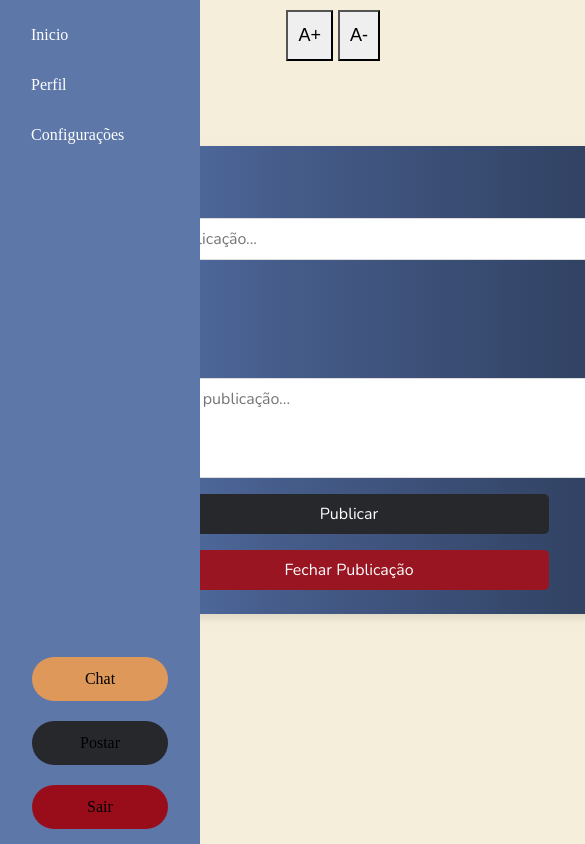
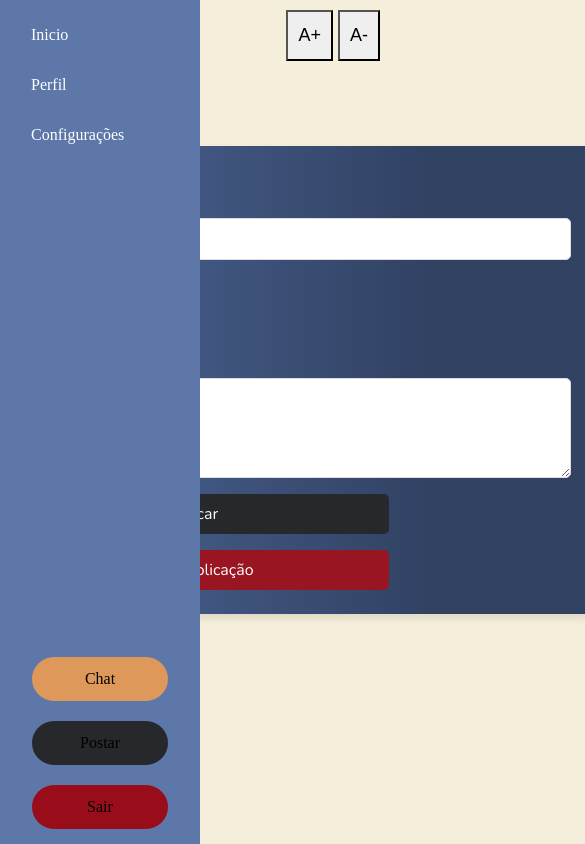
Before and after one commit to robertfullstack/Meet-TEA-3.0-Final, a React (Create React App) app: page /postar in a window 390 px wide. Shown: the top 844 px of the page, 585 px wide, since content can reach past the window. Built offline with nearby package versions, Linux system fonts and the light colour scheme; no server answers; a web font is replaced by a local one.

Commit message:
Commit atualização

```diff
--- a/src/styles/Home.css
+++ b/src/styles/Home.css
@@ -2,19 +2,48 @@
 body,
 html {
   font-family: Arial, sans-serif;
-    background-color: #F5EEDA;
+  background-color: #f5eeda;
+  justify-content: center;
+  place-items: center;
 }
 
-
 /* Container principal */
-.container-home {
+/* .container-home {
   display: flex;
   flex-direction: column;
   align-items: center;
   margin-left: 20em;
   max-height: 749px;
+} */
+
+.container-home {
+  display: flex;
+  flex-direction: column;
+  align-items: center;
+  max-height: 749px;
+  margin: 0 auto; /* Centraliza o container na tela */
+  width: 100%;
+  max-width: 1200px; /* Limita a largura máxima em telas grandes */
+  padding: 1rem;
 }
 
+/* .container-home {
+  display: grid;
+  /* margin-left: 20em; */
+/* place-items: center;
+  width: 769px;
+} */
+
+.main2 {
+  /* max-width: 769px; */
+  /* max-height: 769px; */
+  display: flex;
+  flex-direction: column;
+  /* align-self: center; */
+  /* margin-left: 20em; */
+  background-color: #f5eeda;
+  place-self: center;
+}
 /* Cabeçalho */
 .header {
   text-align: center;
@@ -27,6 +56,7 @@ html {
   justify-content: center;
   gap: 10px;
   font-family: "Poetsen One";
+  flex-wrap: wrap;
 }
 
 /* Parágrafo de boas-vindas */
@@ -38,7 +68,7 @@ html {
 /* Botão de postagem */
 .btn-post {
   padding: 0.5rem 1rem;
-    background-color: #007BFF;
+  background-color: #007bff;
   color: white;
   border: none;
   border-radius: 5px;
@@ -58,7 +88,12 @@ html {
   padding: 1.5rem;
   border-radius: 10px;
   box-shadow: 0 4px 8px rgba(0, 0, 0, 0.1);
-    background-image: linear-gradient(90deg, #6487C9 0%, #465D8B 40%, #314263 79%);
+  background-image: linear-gradient(
+    90deg,
+    #6487c9 0%,
+    #465d8b 40%,
+    #314263 79%
+  );
   font-family: "Nunito";
   font-size: medium;
   color: white;
@@ -87,11 +122,10 @@ html {
   resize: vertical;
 }
 
-
 .modal-publicar button {
   padding: 0.5rem;
   margin-top: 1rem;
-    background-color: #26282C;
+  background-color: #26282c;
   color: white;
   border: none;
   border-radius: 5px;
@@ -106,42 +140,53 @@ html {
 }
 
 /*Botões de Pefis*/
-#filtro{
+#filtro {
   background-color: #f0b782;
-    color:#000;
+  color: #000;
   border: 2px solid #000;
   border-radius: 10px;
   font-family: "Nunito";
   margin-left: 5px;
 }
 
-.modal-perfis label{
+.modal-perfis label {
   font-family: "Nunito";
   font-weight: bolder;
 }
 
 /* Parte do post*/
 .post {
-    background-image: linear-gradient(90deg, #6487C9 0%, #465D8B 40%, #314263 79%);
+  background-image: linear-gradient(
+    90deg,
+    #6487c9 0%,
+    #465d8b 40%,
+    #314263 79%
+  );
   padding: 20px;
   margin: 10px 0;
   border-radius: 10px;
   box-shadow: 0px 4px 6px rgba(0, 0, 0, 0.1);
   color: white;
-    font-family:"Nunito";
+  font-family: "Nunito";
   max-width: 40em;
+  width: 90%;
+  justify-content: center;
+  display: block;
+  overflow-wrap: break-word;
+  overflow: hidden;
 }
 
- input #file-upload-button{
+input #file-upload-button {
   background-color: #000;
 }
 
-
-.main2{
-    background-color: #F5EEDA ;
-}
+/* .main2 {
+  background-color: #f5eeda;
+  justify-self: center;
+  place-items: center;
+} */
 .sidbar {
-    background-color: #5C77A8;
+  background-color: #5c77a8;
   position: fixed;
   left: 0;
   top: 0;
@@ -152,14 +197,16 @@ html {
   justify-content: space-between; /* Coloca os elementos no topo e o final */
   padding: 15px;
   font-family: "Poetsen One";
+  z-index: 1000;
 }
 
 .nav {
   flex-grow: 1; /* Preenche o espaço vertical da navbar */
 }
 
-
-#perfil, #config, #inicio{
+#perfil,
+#config,
+#inicio {
   color: white;
   margin-bottom: 10px;
   cursor: pointer;
@@ -172,57 +219,62 @@ html {
   margin-top: auto; /* Empurra os botões para o final */
   gap: 20px;
 }
-#comentario{
+#comentario {
   border-radius: 8px;
 }
-#btn-pub, #btn-chat, #btn-sair {
+#btn-pub,
+#btn-chat,
+#btn-sair {
   width: 80%;
   padding: 10px;
   border-radius: 45px;
   cursor: pointer;
   border: none;
 }
-.btn-post{
-    background-color: #30405F;
+.btn-post {
+  background-color: #30405f;
   padding: 15px;
-    border-radius:40px;
+  border-radius: 40px;
   width: 30em;
   margin-left: 70px;
   font-family: "Nunito";
+  justify-content: center;
+  align-items: center;
 }
 
 #btn-pub {
-    background-color: #26282C;
+  background-color: #26282c;
 }
 
 #btn-chat {
-    background-color: #DE995A;
+  background-color: #de995a;
 }
 
 #btn-sair {
   background-color: #990d1b;
 }
 
-#btn-curtir{
+#btn-curtir {
   border-radius: 18px;
-    background-color: #DE995A;
+  background-color: #de995a;
   color: #361e07;
   margin-bottom: 15px;
   padding: 5px;
-    border:2px solid #000;
+  border: 2px solid #000;
 }
 
-#btn-coment, #btn-coment-enviar{
+#btn-coment,
+#btn-coment-enviar {
   border-radius: 18px;
   background-color: #361e07;
   color: #e9aa6f;
   margin: 5px;
   padding: 5px;
   cursor: pointer;
-    border:2px solid white
+  border: 2px solid white;
 }
 
-#btn-coment-fechar{
+#btn-coment-fechar {
   border-radius: 18px;
   background-color: #361e07;
   color: #e9aa6f;
@@ -230,8 +282,8 @@ html {
   padding: 5px;
   cursor: pointer;
   margin-right: 60em;
-    max-width:80px;
-    border:2px solid white;
+  max-width: 80px;
+  border: 2px solid white;
 }
 .button-group {
   display: flex;
@@ -239,20 +291,21 @@ html {
   margin-top: 10px;
 }
 
-#btn-coment-enviar:hover, #btn-coment-fechar:hover, #btn-coment:hover {
+#btn-coment-enviar:hover,
+#btn-coment-fechar:hover,
+#btn-coment:hover {
   background-color: #502b0d;
 }
 
-/* Responsividade */
-@media (max-width: 768px) {
+/* @media (max-width: 768px) {
   .container-home {
     padding: 1rem;
   }
 
   .btn-post {
     width: 100%;
-    }
-}
+  } */
+/* } */
 
 .comments-section {
   margin-top: 1em;
@@ -275,3 +328,74 @@ html {
   object-fit: cover;
   border-radius: 50%;
 }
+
+/* @media (max-width: 769px) {
+  .container-home {
+    margin-left: 0px;
+  }
+  .btn-post {
+    display: flex;
+    justify-content: center;
+    align-items: center;
+    height: 10vh;
+    width: 90%;
+  }
+  .post {
+    width: 90%;
+    margin: 0 auto;
+  }
+} */
+
+@media (max-width: 768px) {
+  .container-home {
+    padding: 1rem;
+  }
+
+  .btn-post {
+    width: 100%;
+    height: auto;
+  }
+
+  .post {
+    width: 100%; /* Ajusta os posts para ocupar 100% da largura em telas menores */
+    margin: 0 auto;
+  }
+}
+
+@media (max-width: 500px) {
+  .container-home {
+    width: 100%;
+    margin: 0 auto;
+  }
+
+  .btn-post {
+    width: 100%; /* Aumenta a largura do botão em telas pequenas */
+    height: 10vh;
+  }
+
+  .post {
+    width: 100%; /* Posts ocupam 100% da largura da tela */
+    justify-content: center;
+    align-items: center;
+  }
+}
+/* @media (max-width: 500px) {
+  .btn-post {
+    width: 50%;
+    display: flex;
+    justify-content: center;
+    align-items: center;
+    height: 10vh;
+  }
+  .post {
+    width: 50%;
+    justify-content: center;
+    align-items: center;
+    position: relative;
+  }
+
+  .container-home {
+    margin-left: 10em;
+    place-items: center;
+  }
+} */
```
Also changed, not shown: src/screens/Postar.js (+42 -0 lines), 1 other file (tests, documents, lock files or other folders). Lines whose indentation alone changed are shown as unchanged.
